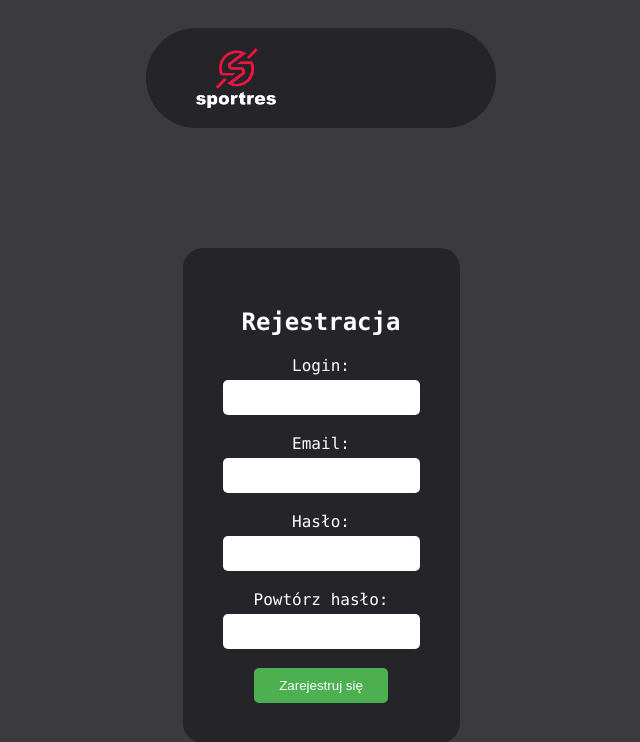
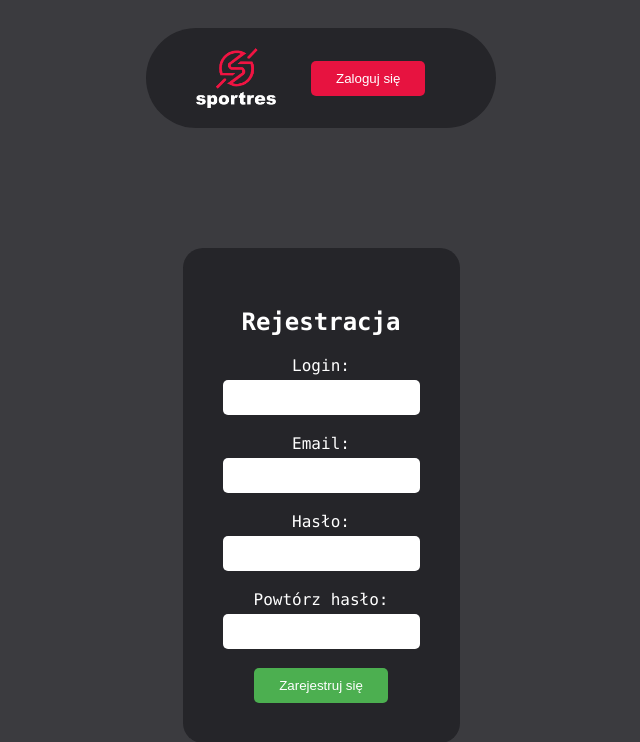
Before and after one commit to Tosiek0/sportres, a PHP site: page /register.php in a window 1280 px wide. Shown: the top 742 px of the page, without its empty margins (319-959 px from the left). Run offline with PHP 8.4, Linux system fonts and the light colour scheme.

Commit message:
login button

```diff
--- a/register.php
+++ b/register.php
@@ -58,6 +58,7 @@ if ($_SERVER["REQUEST_METHOD"] === "POST") {
 
 <header>
     <img src="images/sportres-logo.png" alt="logo" class="site_logo">
+    <a href=login.php><button id="reg">Zaloguj się</button></a>
 </header>
 
 <main>
--- a/style_log_reg.css
+++ b/style_log_reg.css
@@ -44,7 +44,7 @@ input {
 }
 #reg{
     padding: 10px 25px;
-    margin-left: 30px;
+    margin-left: 35px;
     background-color: #e71340;
     color: white;
     border: none;
```
